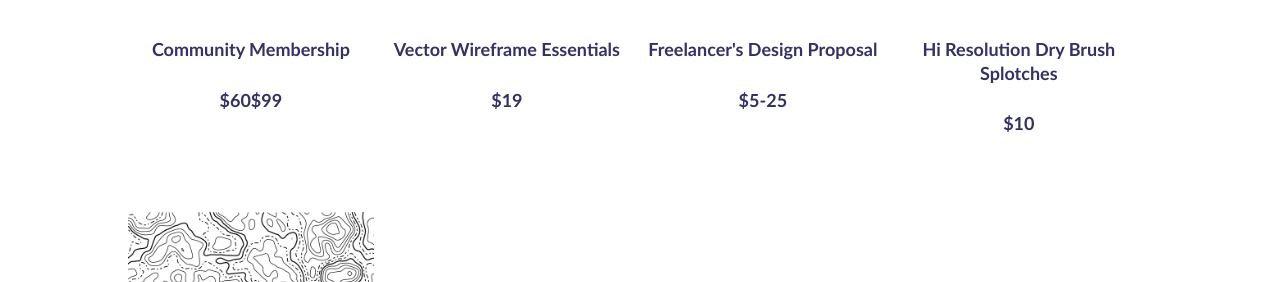
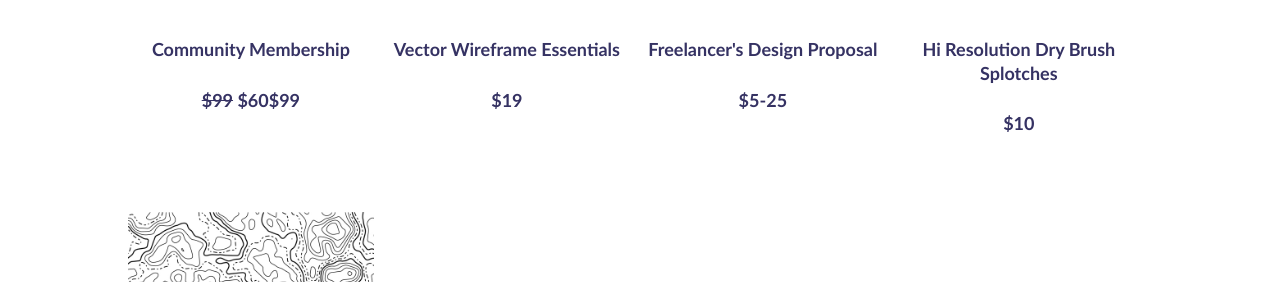
Before and after one commit to compassofdesign/site, a Jekyll site: the page built from index.html, in a window 1280 px wide and 900 px high, scrolled down 1484 px. Shown: the part 171-453 px from the top of the window. Built offline with Jekyll 4.4.1, drawn with Linux system fonts in a browser that asks for light colours; nearby versions of some CDN libraries.

Commit message:
Update index.html

```diff
--- a/index.html
+++ b/index.html
@@ -58,7 +58,7 @@ description: For people who are looking to level up their design skills, Compass
           <a class="product" href="{% if post.linking %}{{post.linking}}{% else %}{{post.url}}{% endif %}" >
             <img src="{{site.baseurl}}{{post.index_image}}"  alt="{{post.title}}"/>
             <h5>{{post.title}}</h5>
-            <h6>{{post.price}}</h6>
+            <h6>{% if post.price[1] %}<del>{{post.price[1]}}</del> {{post.price}} {% else %}{{post.price}}{% endif %}</h6>
           </a>
         </article>
     {% if article == '4' or forloop.last %}</article>{% endif %}
```
